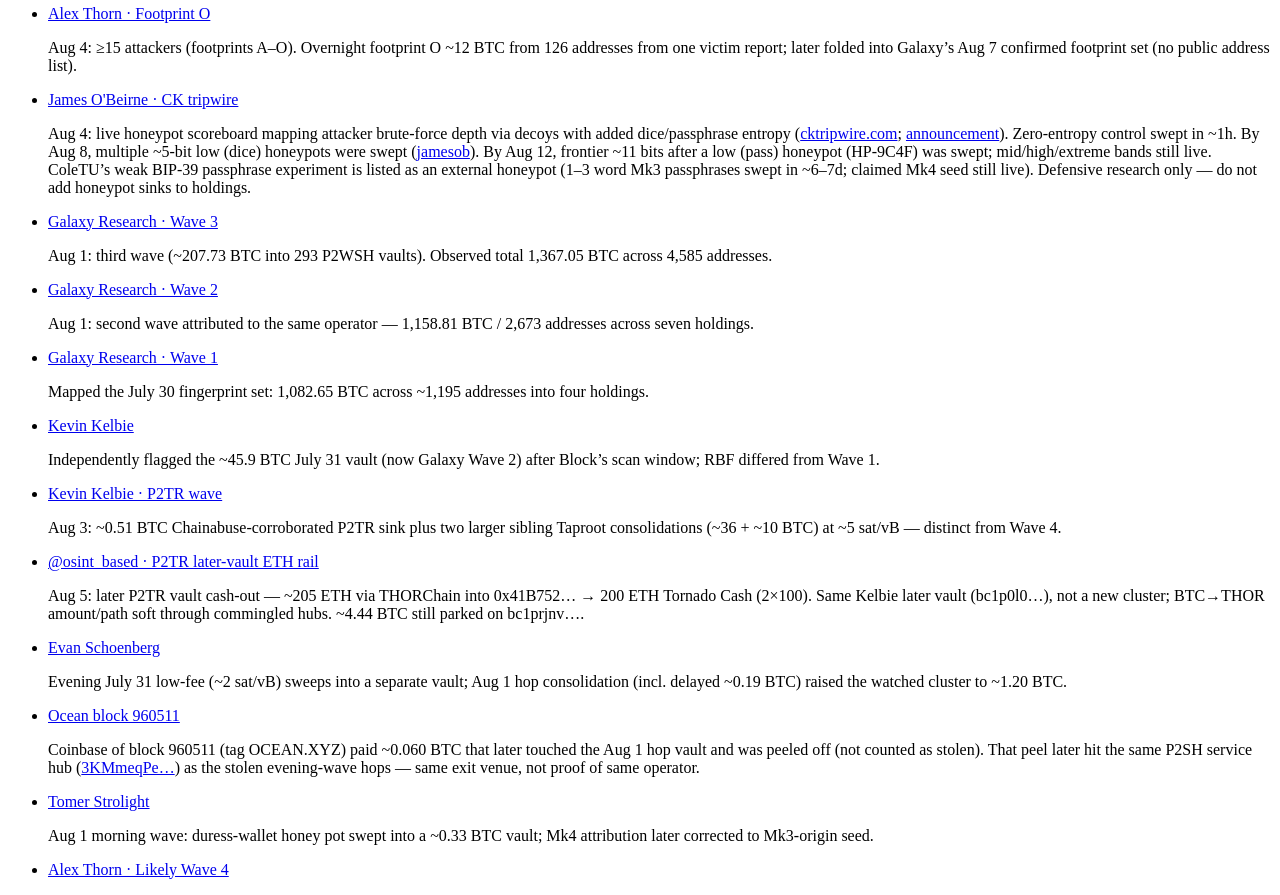
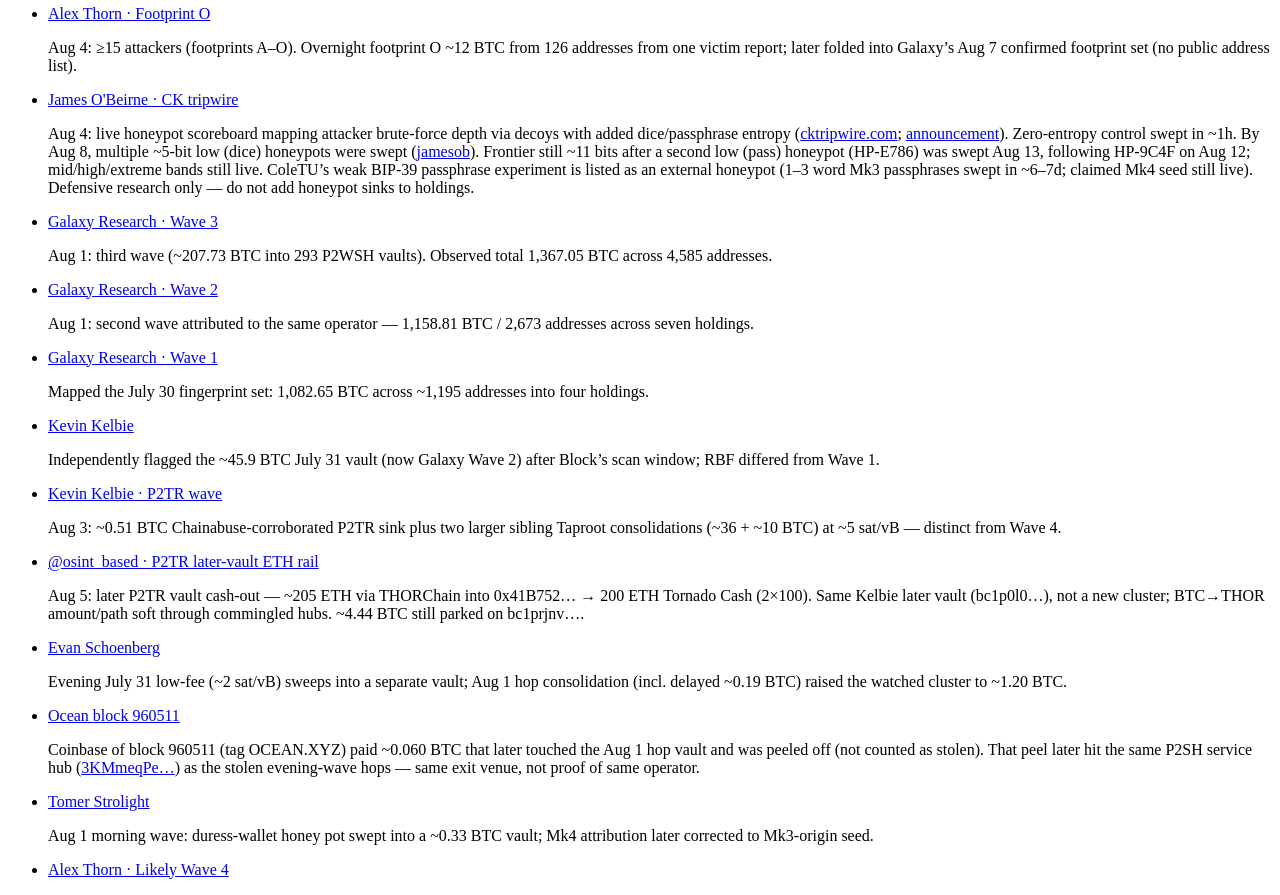
Before and after one commit to SamSamskies/coldcard-hack-tracker, a React (Vite) app: page / in a window 1280 px wide. Shown: the part 10960-11855 px from the top of the page. Built offline with nearby package versions, Linux system fonts and the light colour scheme; no server answers; the HTML template or start-up script is replaced by a standard one.

Commit message:
chore: clarify usage of new-wave-scan and update risk checklist with recent findings

```diff
--- a/src/components/RiskChecklist.tsx
+++ b/src/components/RiskChecklist.tsx
@@ -51,7 +51,7 @@
   },
   {
     label: 'Lower risk',
-    text: 'At least 50 private dice rolls at seed creation. A long truly random BIP-39 passphrase (not the device PIN) may buy time, but weak passphrases are not enough — [BTC Sessions](https://x.com/BTCsessions/status/2084024733511921691) reported a confirmed Mk3 drain with a two-word passphrase; [ColeTU](https://x.com/ColeTU/status/2087506473123217436) saw 1–3 BIP39-word passphrases on a compromised Mk3 seed swept in ~6–7 days. [CK tripwire](https://cktripwire.com/) is mapping live how far added dice/passphrase entropy currently stops sweeps (zero-entropy control swept in ~1h; frontier ~11 bits by Aug 12 after a low/pass honeypot sweep; mid/high bands still live). Still migrate when practical.',
+    text: 'At least 50 private dice rolls at seed creation. A long truly random BIP-39 passphrase (not the device PIN) may buy time, but weak passphrases are not enough — [BTC Sessions](https://x.com/BTCsessions/status/2084024733511921691) reported a confirmed Mk3 drain with a two-word passphrase; [ColeTU](https://x.com/ColeTU/status/2087506473123217436) saw 1–3 BIP39-word passphrases on a compromised Mk3 seed swept in ~6–7 days. [CK tripwire](https://cktripwire.com/) is mapping live how far added dice/passphrase entropy currently stops sweeps (zero-entropy control swept in ~1h; frontier still ~11 bits as of Aug 13 after two low/pass honeypot sweeps; mid/high bands still live). Still migrate when practical.',
   },
   {
     label: 'Not this bug',
--- a/src/data/incident.ts
+++ b/src/data/incident.ts
@@ -377,7 +377,7 @@
   },
   {
     label: 'James O\'Beirne · CK tripwire',
-    note: 'Aug 4: live honeypot scoreboard mapping attacker brute-force depth via decoys with added dice/passphrase entropy ([cktripwire.com](https://cktripwire.com/); [announcement](https://x.com/jamesob/status/2084769501661331589)). Zero-entropy control swept in ~1h. By Aug 8, multiple ~5-bit low (dice) honeypots were swept ([jamesob](https://x.com/jamesob/status/2086154136064586229)). By Aug 12, frontier ~11 bits after a low (pass) honeypot (HP-9C4F) was swept; mid/high/extreme bands still live. ColeTU’s weak BIP-39 passphrase experiment is listed as an external honeypot (1–3 word Mk3 passphrases swept in ~6–7d; claimed Mk4 seed still live). Defensive research only — do not add honeypot sinks to holdings.',
+    note: 'Aug 4: live honeypot scoreboard mapping attacker brute-force depth via decoys with added dice/passphrase entropy ([cktripwire.com](https://cktripwire.com/); [announcement](https://x.com/jamesob/status/2084769501661331589)). Zero-entropy control swept in ~1h. By Aug 8, multiple ~5-bit low (dice) honeypots were swept ([jamesob](https://x.com/jamesob/status/2086154136064586229)). Frontier still ~11 bits after a second low (pass) honeypot (HP-E786) was swept Aug 13, following HP-9C4F on Aug 12; mid/high/extreme bands still live. ColeTU’s weak BIP-39 passphrase experiment is listed as an external honeypot (1–3 word Mk3 passphrases swept in ~6–7d; claimed Mk4 seed still live). Defensive research only — do not add honeypot sinks to holdings.',
     url: 'https://cktripwire.com/',
   },
   {
```
Also changed, not shown: .cursor/skills/coldcard-hack-research/SKILL.md, .cursor/skills/coldcard-hack-research/reference.md, .cursor/skills/new-wave-scan/SKILL.md.
